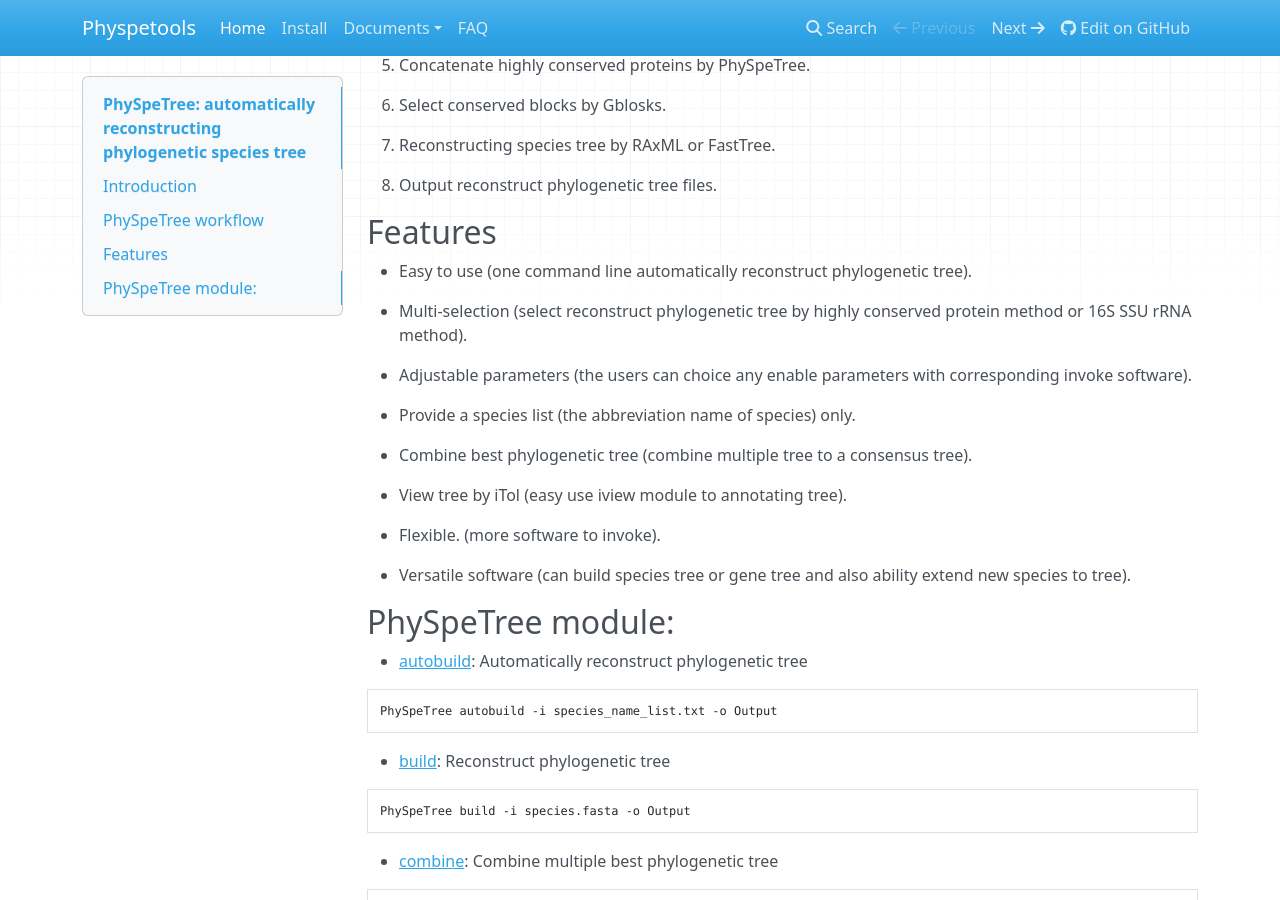
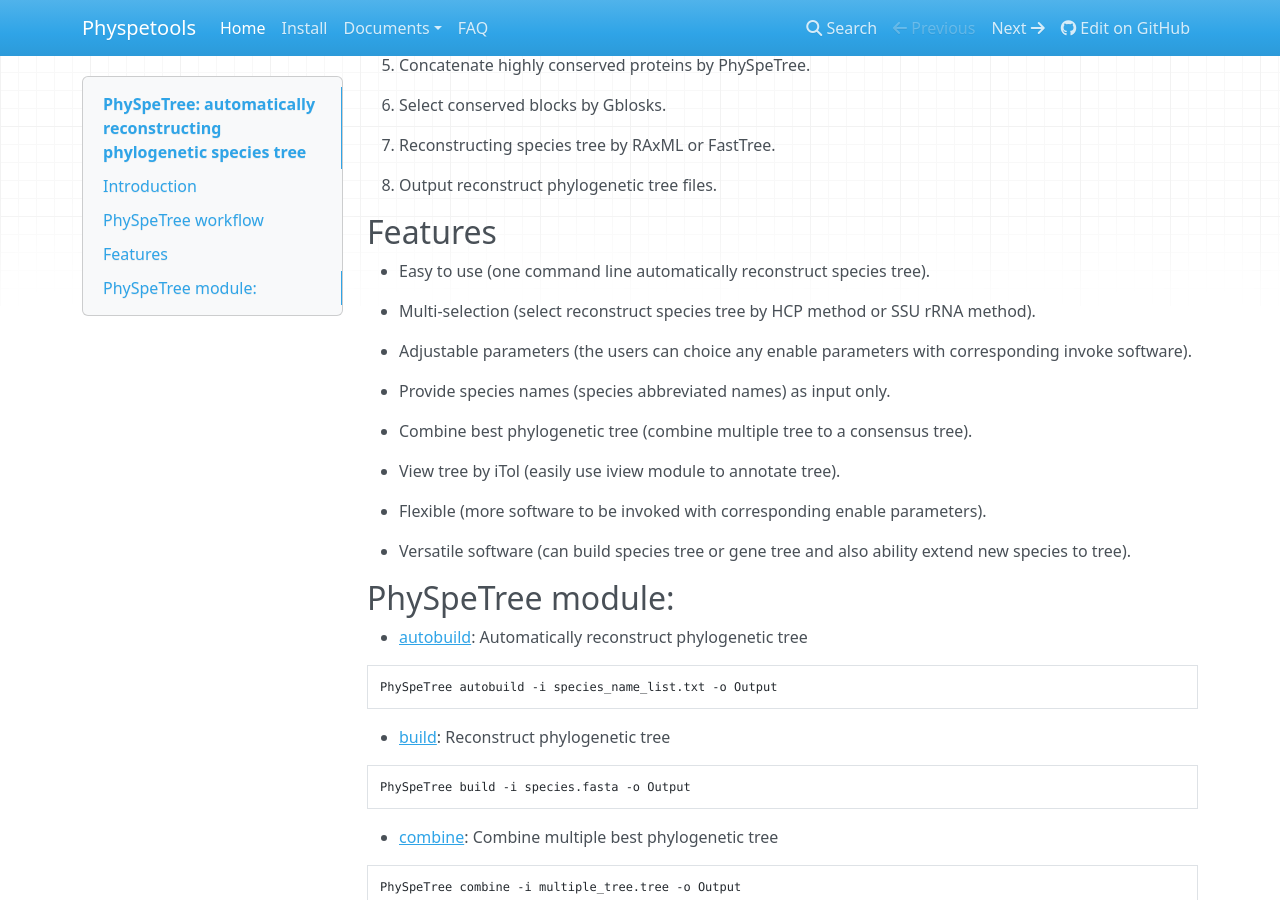
Before and after one commit to yangfangs/physpetools, an MkDocs documentation site: the page built from docs/docs/index.md, in a window 1280 px wide and 900 px high, scrolled down 1043 px. Built offline with MkDocs 1.6.1, drawn with Linux system fonts in a browser that asks for light colours; nearby versions of some CDN libraries; old or Windows-style settings are respelled for this version of MkDocs.

Commit message:
update doc and readme

```diff
--- a/docs/docs/index.md
+++ b/docs/docs/index.md
@@ -41,19 +41,19 @@
 
 ## Features
 
-- Easy to use (one command line automatically reconstruct phylogenetic tree).
+- Easy to use (one command line automatically reconstruct species tree).
 
-- Multi-selection (select reconstruct phylogenetic tree by highly conserved protein method or 16S SSU rRNA method).
+- Multi-selection (select reconstruct species tree by HCP method or SSU rRNA method).
 
 - Adjustable parameters (the users can choice any enable parameters with corresponding invoke software).
 
-- Provide a species list (the abbreviation name of species) only.
+- Provide species names (species abbreviated names) as input only.
 
 - Combine best phylogenetic tree (combine multiple tree to a consensus tree).
 
-- View tree by iTol (easy use iview module to annotating tree).
+- View tree by iTol (easily use iview module to annotate tree).
 
-- Flexible. (more software to invoke).
+- Flexible (more software to be invoked with corresponding enable parameters).
 
 - Versatile software (can build species tree or gene tree and also ability extend new species to tree).
 
```
Also changed, not shown: README.rst.
